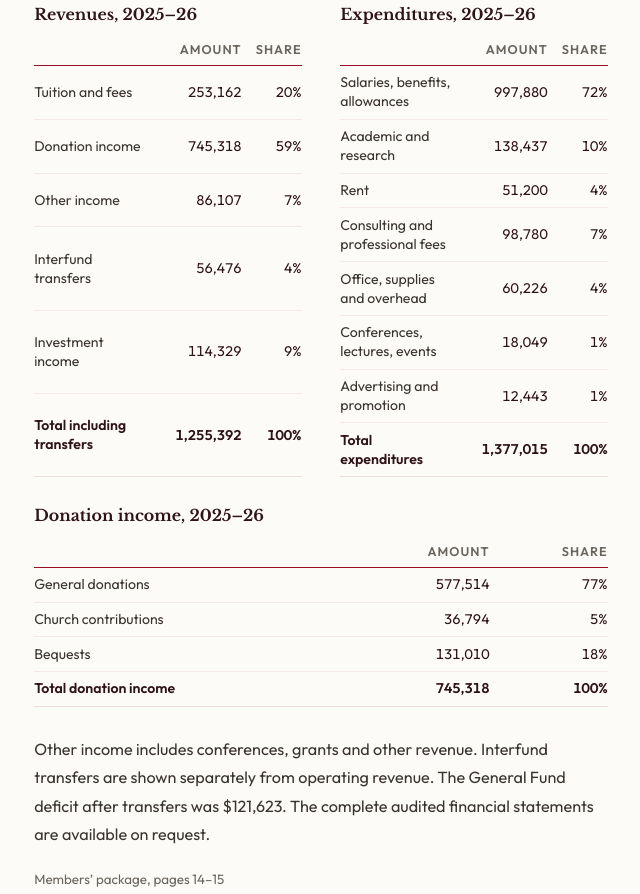
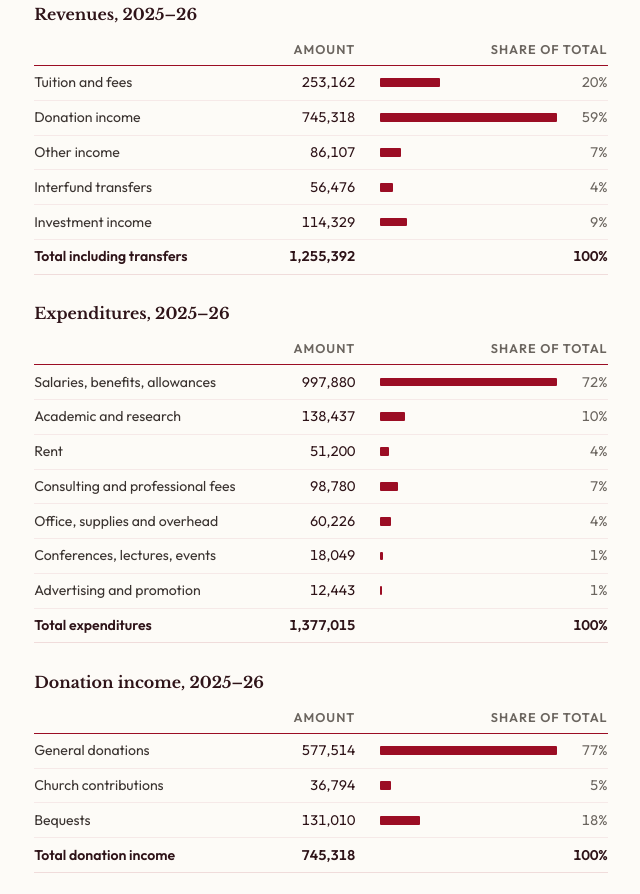
Before and after one commit to ics-communications/supporters, a plain HTML site: page 26-agm/ballot/index.html in a window 1280 px wide. Shown: the part 1373-2267 px from the top of the page, without its empty margins (41-681 px from the left). Drawn offline with Linux system fonts and the light colour scheme; no server answers.

Commit message:
AGM ballot: add the package's share-of-total bars to the statements
Revenues, expenditures and donation income now carry the bars from
pages 14-15 of the members' package, each scaled to the largest row in
its table beside the percentage. The tables stack full width, as in the
PDF, instead of sitting in a cramped pair; in narrow containers each bar
drops to its own line. Explicit table roles keep the semantics through
the reflow, and the bars are hidden from assistive tech.

Co-Authored-By: Claude Opus 5.5 <noreply@anthropic.com>
Claude-Session: https://claude.ai/code/session_017mN8rbrhV44QHdeVgw2LQh

```diff
--- a/26-agm/ballot/ballot.css
+++ b/26-agm/ballot/ballot.css
@@ -664,10 +664,48 @@ a { color: inherit; }
   font-size: 0.82rem;
   color: var(--accent-deep);
 }
-.fig--pair {
+/* Share of total, drawn as in the members' package: each bar is scaled to the
+   largest row in its table, and the percentage beside it carries the value. */
+.fig--bars th.sh { width: 44%; }
+.fig td.sh { padding-left: 1.4rem; }
+.sh__in {
   display: grid;
-  grid-template-columns: repeat(2, minmax(0, 1fr));
-  gap: 1.6rem 2.2rem;
+  grid-template-columns: minmax(0, 1fr) 2.7em;
+  align-items: center;
+  column-gap: 0.7rem;
+}
+.sh__in > span:last-child { text-align: right; color: var(--quiet); }
+.sh__bar {
+  display: block;
+  width: calc(var(--v) * 100%);
+  min-width: 2px;
+  height: 0.5rem;
+  border-radius: 1px;
+  background: var(--wine);
+}
+@media (forced-colors: active) { .sh__bar { background: CanvasText; } }
+
+/* Too narrow for a bar beside each row: the bar drops to a line of its own,
+   under the label, figure and percentage it belongs to. */
+.fig--bars { container-type: inline-size; }
+@container (max-width: 26rem) {
+  .fig--bars table, .fig--bars caption, .fig--bars thead, .fig--bars tbody { display: block; }
+  .fig--bars thead tr { border-bottom: 1.5px solid var(--wine); }
+  .fig--bars thead th { border-bottom: 0; }
+  .fig--bars tr {
+    display: grid;
+    grid-template-columns: minmax(0, 1fr) auto 3.7em;
+    column-gap: 0.8rem;
+    align-items: baseline;
+  }
+  .fig--bars th, .fig--bars td { display: block; }
+  .fig--bars thead th, .fig--bars td { padding-left: 0; }
+  .fig--bars th.sh { width: auto; }
+  .fig--bars .sh__long { display: none; }
+  .fig--bars td.sh, .fig--bars .sh__in { display: contents; }
+  .fig--bars tr.tot td.sh { display: block; grid-column: 3; padding-left: 0; text-align: right; }
+  .fig--bars .sh__in > span:last-child { grid-column: 3; grid-row: 1; }
+  .fig--bars .sh__bar { grid-column: 1 / -1; grid-row: 2; margin: -0.1rem 0 0.6rem; }
 }
 .item .fig__cap { max-width: none; font-size: 0.9rem; line-height: 1.35; }
 .fig--wide { overflow-x: auto; scrollbar-width: thin; container-type: inline-size; }
@@ -762,7 +800,6 @@ a { color: inherit; }
 @media (max-width: 1080px) {
   :root { --bal-w: 22rem; }
   .page { gap: 0 2.4rem; }
-  .fig--pair { grid-template-columns: minmax(0, 1fr); }
 }
 
 /* One column: the ballot first (it is the task), the notes after,
--- a/26-agm/ballot/index.html
+++ b/26-agm/ballot/index.html
@@ -227,44 +227,47 @@
         </table>
       </div>
 
-      <div class="fig fig--pair">
-        <table>
+      <div class="fig fig--bars">
+        <table role="table">
           <caption>Revenues, 2025–26</caption>
-          <thead><tr><th scope="col"><span class="vh">Source</span></th><th scope="col">Amount</th><th scope="col">Share</th></tr></thead>
-          <tbody>
-            <tr><th scope="row">Tuition and fees</th><td>253,162</td><td>20%</td></tr>
-            <tr><th scope="row">Donation income</th><td>745,318</td><td>59%</td></tr>
-            <tr><th scope="row">Other income</th><td>86,107</td><td>7%</td></tr>
-            <tr><th scope="row">Interfund transfers</th><td>56,476</td><td>4%</td></tr>
-            <tr><th scope="row">Investment income</th><td>114,329</td><td>9%</td></tr>
-            <tr class="tot"><th scope="row">Total including transfers</th><td>1,255,392</td><td>100%</td></tr>
-          </tbody>
-        </table>
-        <table>
-          <caption>Expenditures, 2025–26</caption>
-          <thead><tr><th scope="col"><span class="vh">Category</span></th><th scope="col">Amount</th><th scope="col">Share</th></tr></thead>
-          <tbody>
-            <tr><th scope="row">Salaries, benefits, allowances</th><td>997,880</td><td>72%</td></tr>
-            <tr><th scope="row">Academic and research</th><td>138,437</td><td>10%</td></tr>
-            <tr><th scope="row">Rent</th><td>51,200</td><td>4%</td></tr>
-            <tr><th scope="row">Consulting and professional fees</th><td>98,780</td><td>7%</td></tr>
-            <tr><th scope="row">Office, supplies and overhead</th><td>60,226</td><td>4%</td></tr>
-            <tr><th scope="row">Conferences, lectures, events</th><td>18,049</td><td>1%</td></tr>
-            <tr><th scope="row">Advertising and promotion</th><td>12,443</td><td>1%</td></tr>
-            <tr class="tot"><th scope="row">Total expenditures</th><td>1,377,015</td><td>100%</td></tr>
+          <thead role="rowgroup"><tr role="row"><th role="columnheader" scope="col"><span class="vh">Source</span></th><th role="columnheader" scope="col">Amount</th><th role="columnheader" scope="col" class="sh">Share<span class="sh__long"> of total</span></th></tr></thead>
+          <tbody role="rowgroup">
+            <tr role="row"><th role="rowheader" scope="row">Tuition and fees</th><td role="cell">253,162</td><td role="cell" class="sh"><span class="sh__in"><span class="sh__bar" style="--v:0.340" aria-hidden="true"></span><span>20%</span></span></td></tr>
+            <tr role="row"><th role="rowheader" scope="row">Donation income</th><td role="cell">745,318</td><td role="cell" class="sh"><span class="sh__in"><span class="sh__bar" style="--v:1.000" aria-hidden="true"></span><span>59%</span></span></td></tr>
+            <tr role="row"><th role="rowheader" scope="row">Other income</th><td role="cell">86,107</td><td role="cell" class="sh"><span class="sh__in"><span class="sh__bar" style="--v:0.116" aria-hidden="true"></span><span>7%</span></span></td></tr>
+            <tr role="row"><th role="rowheader" scope="row">Interfund transfers</th><td role="cell">56,476</td><td role="cell" class="sh"><span class="sh__in"><span class="sh__bar" style="--v:0.076" aria-hidden="true"></span><span>4%</span></span></td></tr>
+            <tr role="row"><th role="rowheader" scope="row">Investment income</th><td role="cell">114,329</td><td role="cell" class="sh"><span class="sh__in"><span class="sh__bar" style="--v:0.153" aria-hidden="true"></span><span>9%</span></span></td></tr>
+            <tr class="tot" role="row"><th role="rowheader" scope="row">Total including transfers</th><td role="cell">1,255,392</td><td role="cell" class="sh">100%</td></tr>
           </tbody>
         </table>
       </div>
 
-      <div class="fig">
-        <table>
+      <div class="fig fig--bars">
+        <table role="table">
+          <caption>Expenditures, 2025–26</caption>
+          <thead role="rowgroup"><tr role="row"><th role="columnheader" scope="col"><span class="vh">Category</span></th><th role="columnheader" scope="col">Amount</th><th role="columnheader" scope="col" class="sh">Share<span class="sh__long"> of total</span></th></tr></thead>
+          <tbody role="rowgroup">
+            <tr role="row"><th role="rowheader" scope="row">Salaries, benefits, allowances</th><td role="cell">997,880</td><td role="cell" class="sh"><span class="sh__in"><span class="sh__bar" style="--v:1.000" aria-hidden="true"></span><span>72%</span></span></td></tr>
+            <tr role="row"><th role="rowheader" scope="row">Academic and research</th><td role="cell">138,437</td><td role="cell" class="sh"><span class="sh__in"><span class="sh__bar" style="--v:0.139" aria-hidden="true"></span><span>10%</span></span></td></tr>
+            <tr role="row"><th role="rowheader" scope="row">Rent</th><td role="cell">51,200</td><td role="cell" class="sh"><span class="sh__in"><span class="sh__bar" style="--v:0.051" aria-hidden="true"></span><span>4%</span></span></td></tr>
+            <tr role="row"><th role="rowheader" scope="row">Consulting and professional fees</th><td role="cell">98,780</td><td role="cell" class="sh"><span class="sh__in"><span class="sh__bar" style="--v:0.099" aria-hidden="true"></span><span>7%</span></span></td></tr>
+            <tr role="row"><th role="rowheader" scope="row">Office, supplies and overhead</th><td role="cell">60,226</td><td role="cell" class="sh"><span class="sh__in"><span class="sh__bar" style="--v:0.060" aria-hidden="true"></span><span>4%</span></span></td></tr>
+            <tr role="row"><th role="rowheader" scope="row">Conferences, lectures, events</th><td role="cell">18,049</td><td role="cell" class="sh"><span class="sh__in"><span class="sh__bar" style="--v:0.018" aria-hidden="true"></span><span>1%</span></span></td></tr>
+            <tr role="row"><th role="rowheader" scope="row">Advertising and promotion</th><td role="cell">12,443</td><td role="cell" class="sh"><span class="sh__in"><span class="sh__bar" style="--v:0.012" aria-hidden="true"></span><span>1%</span></span></td></tr>
+            <tr class="tot" role="row"><th role="rowheader" scope="row">Total expenditures</th><td role="cell">1,377,015</td><td role="cell" class="sh">100%</td></tr>
+          </tbody>
+        </table>
+      </div>
+
+      <div class="fig fig--bars">
+        <table role="table">
           <caption>Donation income, 2025–26</caption>
-          <thead><tr><th scope="col"><span class="vh">Source</span></th><th scope="col">Amount</th><th scope="col">Share</th></tr></thead>
-          <tbody>
-            <tr><th scope="row">General donations</th><td>577,514</td><td>77%</td></tr>
-            <tr><th scope="row">Church contributions</th><td>36,794</td><td>5%</td></tr>
-            <tr><th scope="row">Bequests</th><td>131,010</td><td>18%</td></tr>
-            <tr class="tot"><th scope="row">Total donation income</th><td>745,318</td><td>100%</td></tr>
+          <thead role="rowgroup"><tr role="row"><th role="columnheader" scope="col"><span class="vh">Source</span></th><th role="columnheader" scope="col">Amount</th><th role="columnheader" scope="col" class="sh">Share<span class="sh__long"> of total</span></th></tr></thead>
+          <tbody role="rowgroup">
+            <tr role="row"><th role="rowheader" scope="row">General donations</th><td role="cell">577,514</td><td role="cell" class="sh"><span class="sh__in"><span class="sh__bar" style="--v:1.000" aria-hidden="true"></span><span>77%</span></span></td></tr>
+            <tr role="row"><th role="rowheader" scope="row">Church contributions</th><td role="cell">36,794</td><td role="cell" class="sh"><span class="sh__in"><span class="sh__bar" style="--v:0.064" aria-hidden="true"></span><span>5%</span></span></td></tr>
+            <tr role="row"><th role="rowheader" scope="row">Bequests</th><td role="cell">131,010</td><td role="cell" class="sh"><span class="sh__in"><span class="sh__bar" style="--v:0.227" aria-hidden="true"></span><span>18%</span></span></td></tr>
+            <tr class="tot" role="row"><th role="rowheader" scope="row">Total donation income</th><td role="cell">745,318</td><td role="cell" class="sh">100%</td></tr>
           </tbody>
         </table>
       </div>
```
